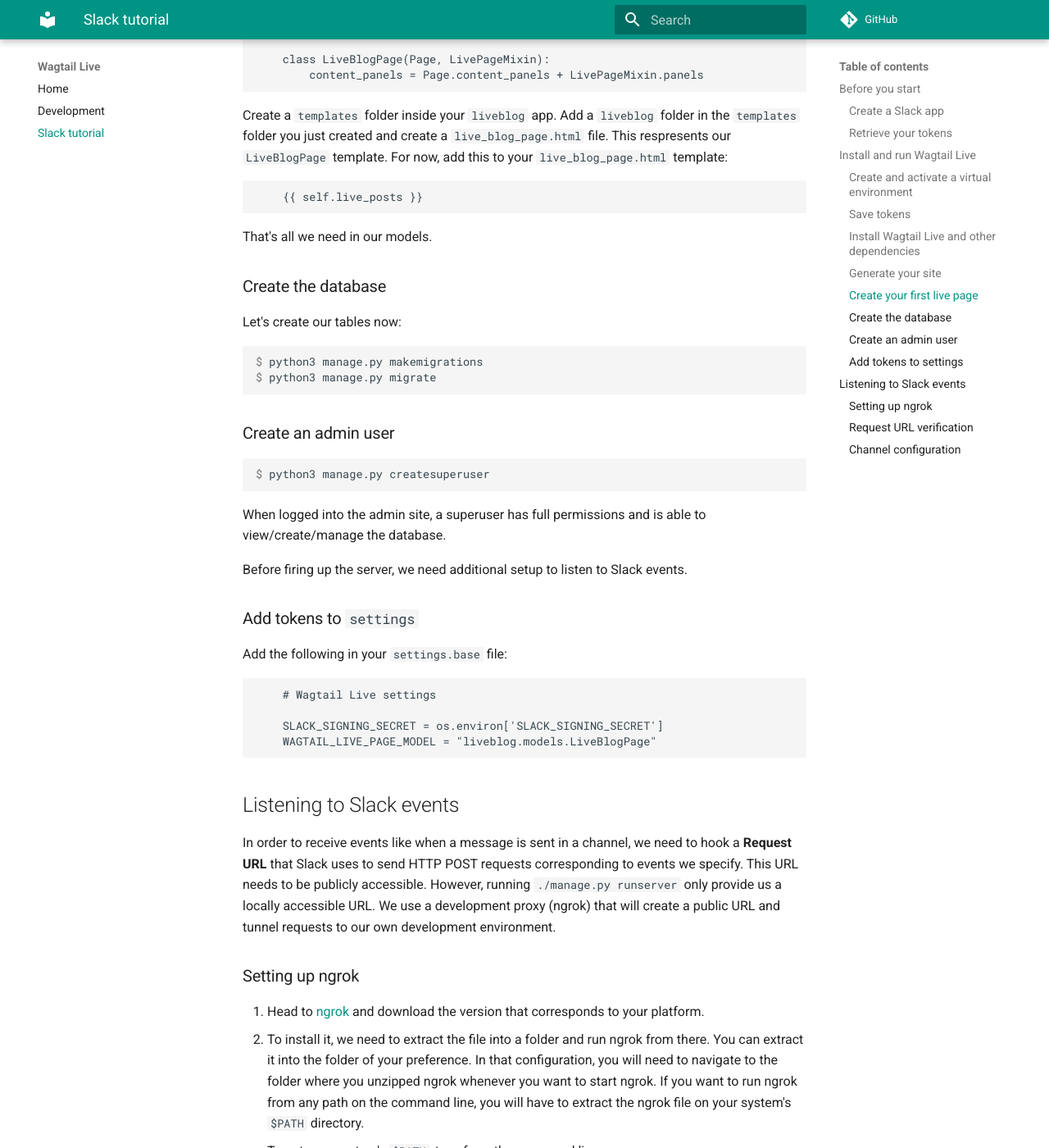
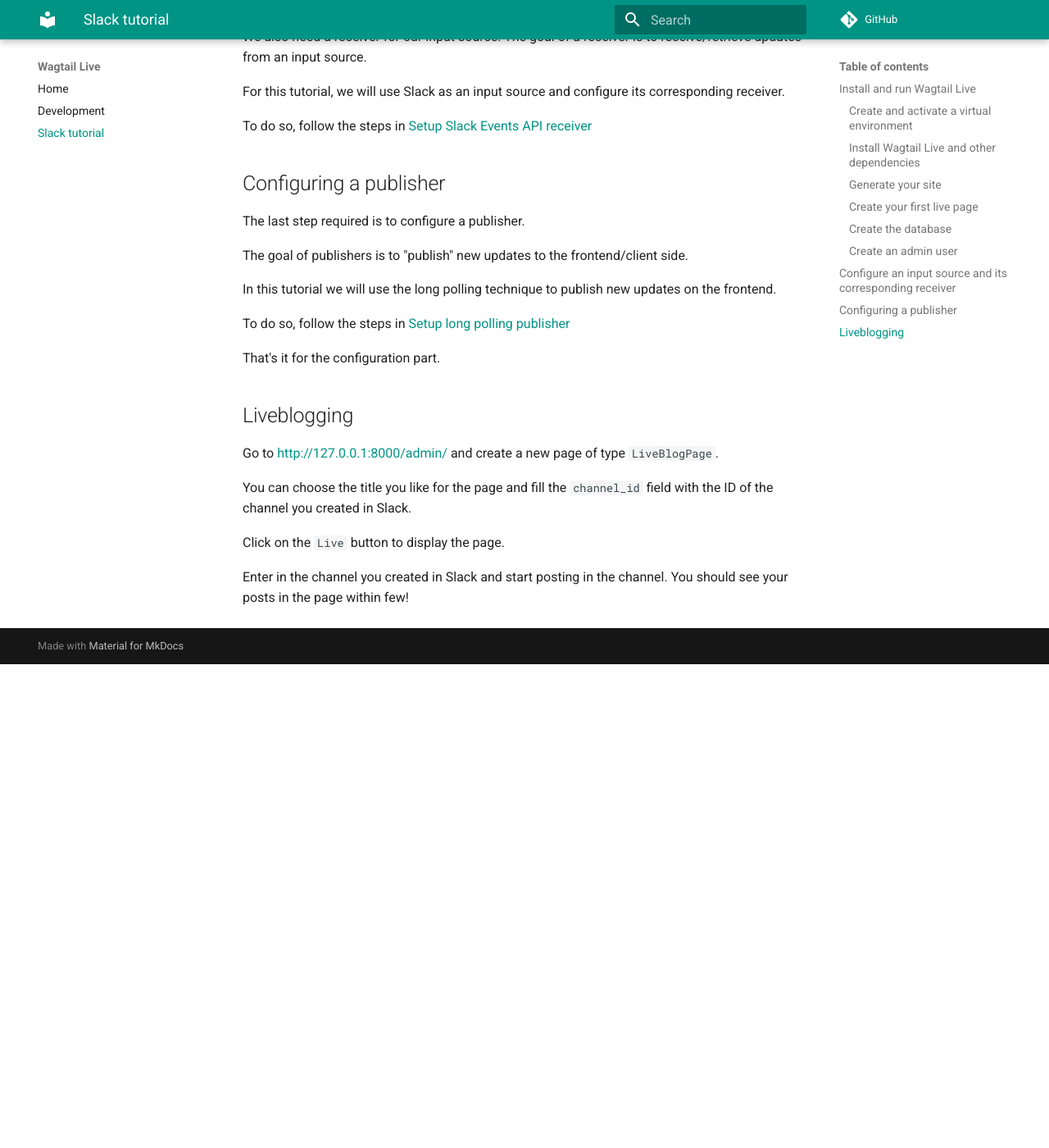
Before and after one commit to wagtail/wagtail-live, an MkDocs documentation site: the page built from docs/getting_started/tutorial.md, in a window 1280 px wide and 1400 px high, scrolled down 2491 px. Shown: the whole window at 82% size. Built offline with MkDocs 1.6.1 and Material for MkDocs 9.7.7, drawn with Linux system fonts in a browser that asks for light colours; comment, search, counter and statistics services are not loaded; after the commit the page ends 3301 px from its top, so only the background shows below that; some of the changed text lies outside the part shown.

Commit message:
Update tutorial

````diff
--- a/docs/getting_started/tutorial.md
+++ b/docs/getting_started/tutorial.md
@@ -1,30 +1,6 @@
-# Wagtail Live - Slack tutorial
+# Wagtail Live Tutorial
 
-This tutorial walks you through building a live blog with Wagtail Live and Slack.
-
-## Before you start
-
-### Create a Slack app
-
-First, you will need to create [a Slack app](https://api.slack.com/apps/new).
-You may be prompted to create it from scratch or from an App Manifest. For the purpose of
-this tutorial, you can create your app from scratch.
-
-Fill out your app name and pick a workspace to develop your app in.
-Click the `Create App` button and you should see your app's **Basic Information** page.
-
-### Retrieve your tokens
-
-Wagtail Live needs the following information to communicate with your app:
-
-- `SLACK_SIGNING_SECRET`
-
-    Slack signs the requests it sends using this secret. We need it in order to confirm that each
-    request comes from Slack by verifying its unique signature.
-
-    Go back to your app's page and navigate to the **Basic Information** section on the left sidebar.
-    Scroll down to **App Credentials**. You'll find there your Signing Secret. Grab it and keep it in a safe
-    place too.
+This tutorial walks you through building a live blog with Wagtail Live.
 
 ## Install and run Wagtail Live
 
@@ -49,33 +25,17 @@ $ python3 -m venv livesite/livesite
 $ source livesite/livesite/bin/activate
 ```
 
-**For other shells** see the [`venv` documentation](https://docs.python.org/3/library/venv.html).
+For other shells see the [`venv` documentation](https://docs.python.org/3/library/venv.html).
 
-### Save tokens
 
-Let's save the signing secret as an environment variable like this:
-
-**On Windows** (cmd.exe):
-
-```doscon
-> SET SLACK_SIGNING_SECRET=<your-signing-secret>
-```
-
-**On GNU/Linux or MacOS** (bash):
-
-```console
-$ export SLACK_SIGNING_SECRET=<your-signing-secret>
-```
 
 ### Install Wagtail Live and other dependencies
 
 Use pip to install Wagtail and Wagtail Live:
 
-> Wagtail Live isn't released yet. See Development docs to install it.
-
 ```console
-$ pip install wagtail
-$ pip install wagtail-live
+$ python -m pip install wagtail
+$ python -m pip install wagtail-live
 ```
 
 ### Generate your site
@@ -96,7 +56,7 @@ $ python3 manage.py startapp liveblog
 ```
 
 You will then need to add `wagtail_live` and `liveblog` to your `INSTALLED_APPS` in your `settings.base` file:
-
+```python
     INSTALLED_APPS = [
         'home',
         'search',
@@ -105,9 +65,10 @@ You will then need to add `wagtail_live` and `liveblog` to your `INSTALLED_APPS`
         ...
         # Other apps
     ]
+```
 
 We can now create our first `LiveBlogPage`. Add the following in `liveblog.models`:
-```
+```python
     from wagtail.core.models import Page
 
     from wagtail_live.models import LivePageMixin
@@ -118,11 +79,11 @@ We can now create our first `LiveBlogPage`. Add the following in `liveblog.model
 
 
 
-Create a `templates` folder inside your `liveblog` app. Add a `liveblog` folder in the `templates` folder
-you just created and create a `live_blog_page.html` file. This respresents our `LiveBlogPage` template.
+Create a `templates` folder inside your `liveblog` app. Add a `liveblog` folder in the `templates` folder you just created and create a `live_blog_page.html` file. This represents our `LiveBlogPage` template.
+
 For now, add this to your `live_blog_page.html` template:
-```
-    {{ self.live_posts }}
+```python
+    {% include "wagtail_live/live_posts.html" %}
 ```
 That's all we need in our models.
 
@@ -143,103 +104,36 @@ $ python3 manage.py createsuperuser
 
 When logged into the admin site, a superuser has full permissions and is able to view/create/manage the database.
 
-Before firing up the server, we need additional setup to listen to Slack events.
+## Configure an input source and its corresponding receiver
 
-### Add tokens to `settings`
+We need an input source for our live blog.
 
-Add the following in your `settings.base` file:
-```
-    # Wagtail Live settings
+An input source is a platform (often a messaging app but any other tool that allows content editing and offering an API can be used) where we edit the content that appears on the front-end/client side.
 
-    SLACK_SIGNING_SECRET = os.environ['SLACK_SIGNING_SECRET']
-    WAGTAIL_LIVE_PAGE_MODEL = "liveblog.models.LiveBlogPage"
-```
+We also need a receiver for our input source. The goal of a receiver is to receive/retrieve updates from an input source.
 
-## Listening to Slack events
+For this tutorial, we will use Slack as an input source and configure its corresponding receiver.
 
-In order to receive events like when a message is sent in a channel, we need to hook a **Request URL** that
-Slack uses to send HTTP POST requests corresponding to events we specify.
-This URL needs to be publicly accessible. However, running `./manage.py runserver` only provide us a locally
-accessible URL. We use a development proxy (ngrok) that will create a public URL and tunnel requests to our own
-development environment.
+To do so, follow the steps in [Setup Slack Events API receiver](setup_slack.md)
 
-### Setting up ngrok
+## Configuring a publisher
 
-1. Head to [ngrok](https://ngrok.com/) and download the version that corresponds to your platform.
-2. To install it, we need to extract the file into a folder and run ngrok from there.
-    You can extract it into the folder of your preference. In that configuration, you will
-    need to navigate to the folder where you unzipped ngrok whenever you want to start ngrok.
-    If you want to run ngrok from any path on the command line, you will have to extract the ngrok file
-    on your system's `$PATH` directory.
+The last step required is to configure a publisher.
 
-    To get your system's `$PATH`, type from the command line:
-    ```console
-    $ echo $PATH
-    ```
-3. Start ngrok server
-    if ngrok is on your `$PATH`, type:
-    ```console
-    $ ngrok http 8000
-    ```
+The goal of publishers is to "publish" new updates to the frontend/client side.
 
-    If the above doesn't work or you extracted ngrok in another directory, navigate to
-    that directory and type:
-    ```console
-    $ ./ngrok http 8000
-    ```
+In this tutorial we will use the long polling technique to publish new updates on the frontend.
 
-    If all goes well, you should see a generated URL that you can use (Slack recommend the one that starts with https://). This URL will be the base of our request URL.
+To do so, follow the steps in [Setup long polling publisher](setup_long_polling.md)
 
-    We can now register a public-facing URL for our app that tunnels to our local server.
+That's it for the configuration part.
 
-### Request URL verification
+## Liveblogging
 
-In your `urls.py` file, add the following:
-```
-    from wagtail_live import urls as live_urls
+Go to [http://127.0.0.1:8000/admin/](http://127.0.0.1:8000/admin/) and create a new page of type `LiveBlogPage`.
 
+You can choose the title you like for the page and fill the `channel_id` field with the ID of the channel you created in Slack.
 
-    urlpatterns += [
-        path('wagtail_live/', include(live_urls)),
-    ]
-```
+Click on the `Live` button to display the page.
 
-Now we can start the server. Make sure ngrok is running on port 8000.
-Type:
-
-```console
-$ python3 manage.py runserver
-```
-
-Search for **Event Subscriptions** on your app's **Basic Information** page and toggle the `Enable events` button.
-You'll be asked to type a **Request URL**. Get the generated URL by ngrok (the one that that starts with https://)
-and append `/wagtail_live/slack/events` to it.
-For example, if your generated URL is something like https://e54acd3a20b3.ngrok.io, then the **Request URL** you
-should enter in Slack should be
-https://e54acd3a20b3.ngrok.io/wagtail_live/slack/events.
-
-As soon as you type the URL, Slack will send a POST request to verify the URL given with a challenge parameter.
-You don't have to bother about it, Wagtail Live handles it.
-
-### Channel configuration
-
-After your request URL is verified, scroll down to **Subscribe to Bot Events** and click the `Add Bot User Event` button.
-Choose the `message.channels` event and hit the `Save Changes` button. This allow your bot to listen for messages in **public channels** that it is added to.
-
-In the workspace you installed the app, create a new channel.
-In the channel's page, look for the `Show channel details` icon at the top right of the page and click it.
-You will see another `More` dropdown button, click it and choose `Add apps`.
-
-Add your app to the channel.
-
-Head to http://127.0.0.1:8000/admin/ and log in with the superuser credentials you created.
-
-Create a new Live Blog Page with the title of your preference. To know the identifier of the channel you created,
-you can simply go to the channel page, and grab the second identifier in the URL displayed on the adress bar.
-
-For example, if you go on your channel's page and the URL looks like https://app.slack.com/client/T023G8L63FS/C024931MDK3,
-then your channel identifier is **C024931MDK3**.
-
-Add this identifier to the channel name field in your Live Blog Page.
-
-From now on, all messages changed/edited/deleted will be synced with your live blog page!
+Enter in the channel you created in Slack and start posting in the channel. You should see your posts in the page within few!
````
